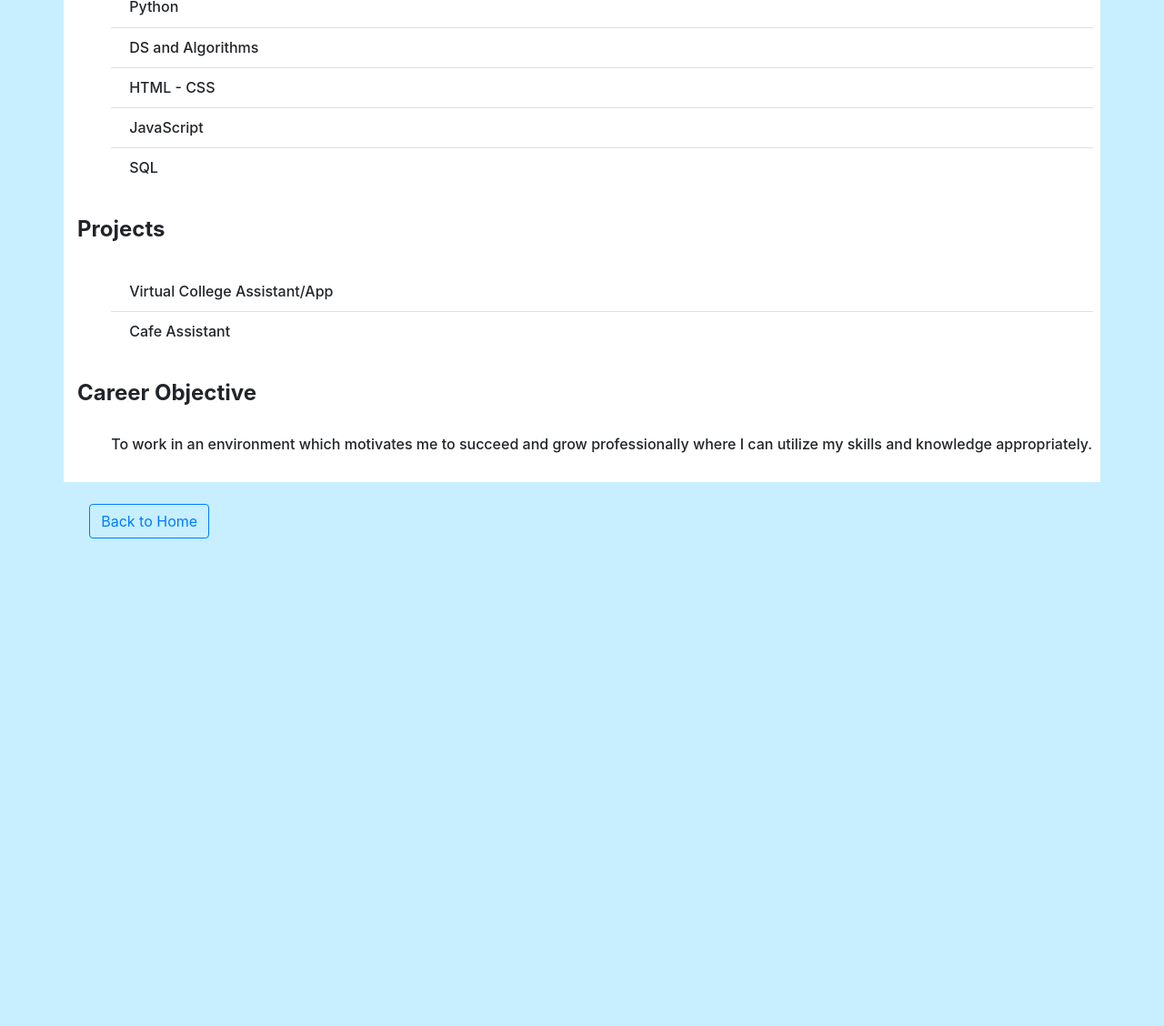
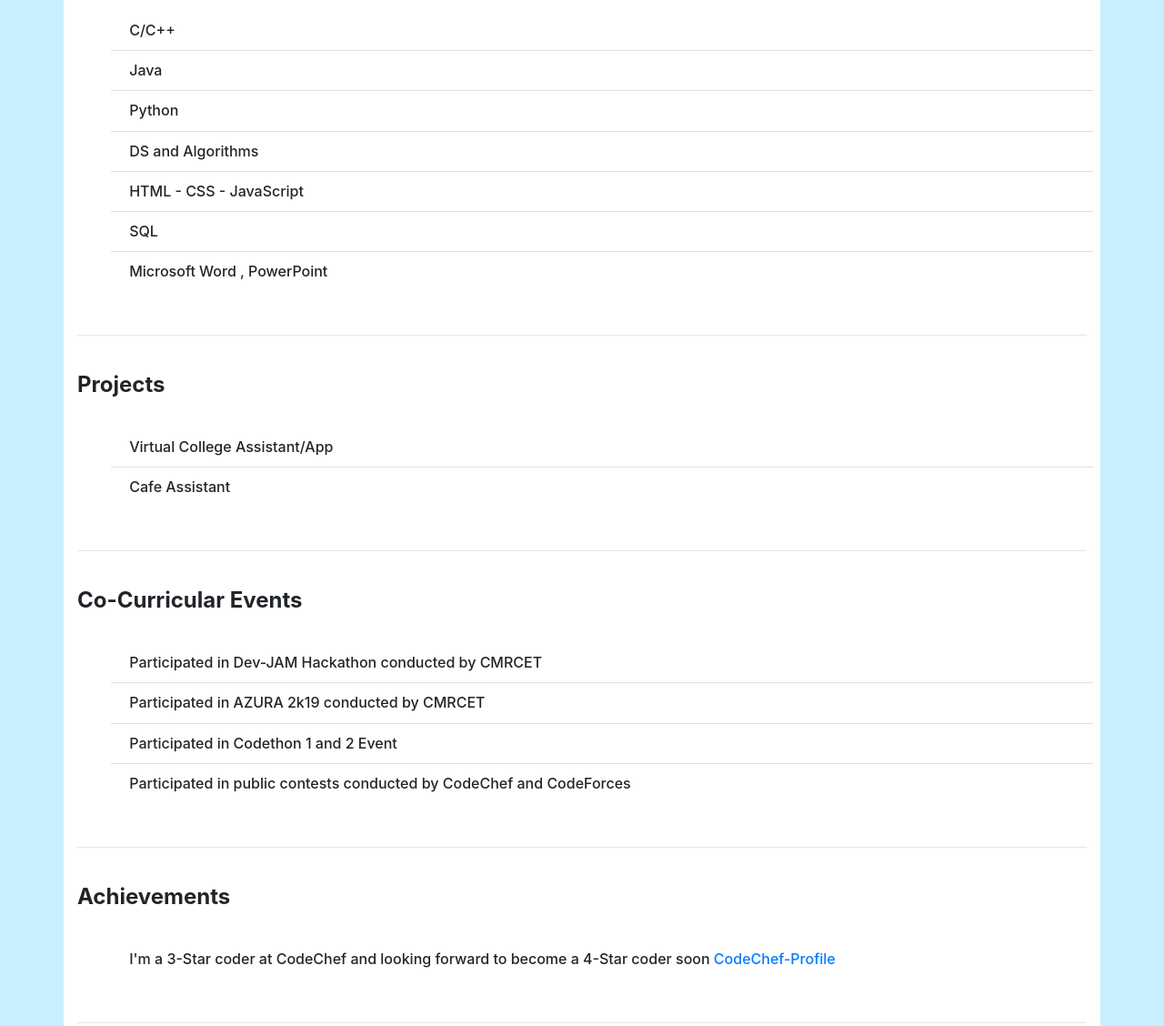
Before and after one commit to kaushi019/beingzero-web-learn, a website: page frontend/html/resume.html in a window 1280 px wide. Shown: the part 754-1882 px from the top of the page at 91% size. Before the commit the page ends 1410 px from the top, so only its background shows below. Drawn offline with nearby package versions, Linux system fonts and the light colour scheme.

Commit message:
changes made in resume

```diff
--- a/frontend/html/resume.html
+++ b/frontend/html/resume.html
@@ -27,6 +27,9 @@
       </div>
       <br>
 
+      <hr>
+      <br>
+
       <h4><b>Educational Qualification</b></h4>
       <br>
       <div class="container">
@@ -34,27 +37,34 @@
           <tr>
             <th>Name of the Instituition</th>
             <th>Degree</th>
+            <th>Percentage/Grade</th>
             <th>Year of Study</th>
           </tr>
           <tr>
             <td>CMR College of Engineering and Technology</td>
             <td>B.Tech (CSE)</td>
+            <td>80%</td>
             <td>2018 - 2022</td>
           </tr>
           <tr>
             <td>Kites Junior College</td>
             <td>Intermediate (MPC)</td>
+            <td>94.2%</td>
             <td>2016 - 2018</td>
           </tr>
           <tr>
             <td>DAV Public School</td>
             <td>Secondary Education (CBSE)</td>
+            <td>9.6</td>
             <td>2008 - 2016</td>
           </tr>
         </table>
       </div>
       <br>
 
+
+      <hr>
+      <br>
 
 
       <h4><b>Technical Skills</b></h4>
@@ -66,14 +76,17 @@
             <li class="list-group-item">Java</li>
             <li class="list-group-item">Python</li>
             <li class="list-group-item">DS and Algorithms</li>
-            <li class="list-group-item">HTML - CSS</li>
-            <li class="list-group-item">JavaScript</li>
+            <li class="list-group-item">HTML - CSS - JavaScript</li>
             <li class="list-group-item">SQL</li>
+            <li class="list-group-item">Microsoft Word , PowerPoint</li>
           </ul>
         </h6>
       </div>
       <br>
 
+
+      <hr>
+      <br>
 
 
       <h4><b>Projects</b></h4>
@@ -88,6 +101,44 @@
       </div>
       <br>
 
+
+      <hr>
+      <br>
+
+
+      <h4><b>Co-Curricular Events</b></h4>
+      <br>
+      <div class="container" style="margin-left: 2%;">
+        <h6>
+          <ul class="list-group list-group-flush">
+            <li class="list-group-item">Participated in Dev-JAM Hackathon conducted by CMRCET</li>
+            <li class="list-group-item">Participated in AZURA 2k19 conducted by CMRCET</li>
+            <li class="list-group-item">Participated in Codethon 1 and 2 Event</li>
+            <li class="list-group-item">Participated in public contests conducted by CodeChef and CodeForces</li>
+          </ul>
+        </h6>
+      </div>
+      <br>
+
+
+      <hr>
+      <br>
+
+
+      <h4><b>Achievements</b></h4>
+      <br>
+      <div class="container" style="margin-left: 2%;">
+        <h6>
+          <ul class="list-group list-group-flush">
+            <li class="list-group-item">I'm a 3-Star coder at CodeChef and looking forward to become a 4-Star coder soon <a href="https://www.codechef.com/users/kaushi019">CodeChef-Profile</a></li>
+          </ul>
+        </h6>
+      </div>
+      <br>
+
+
+      <hr>
+      <br>
 
 
       <h4><b>Career Objective</b></h4>
```
Also changed, not shown: frontend/img/profile.jpg (added).
